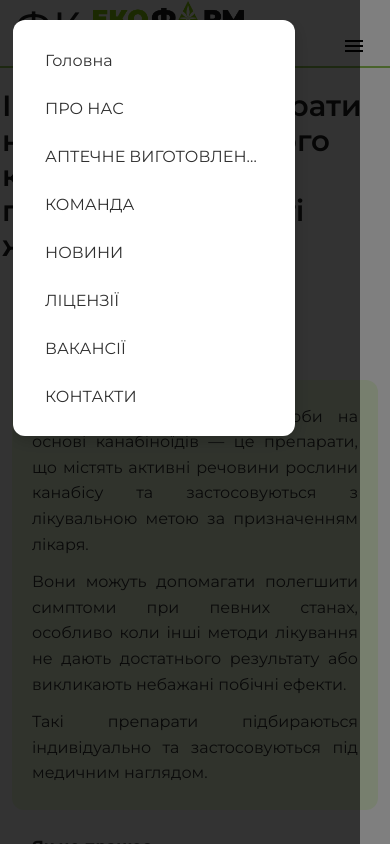
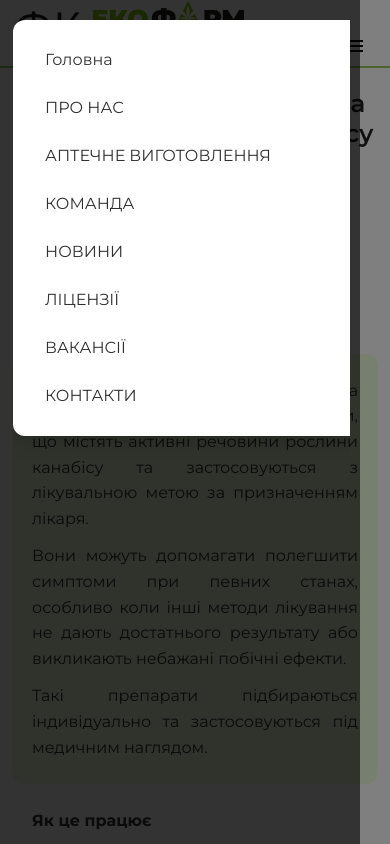
Before and after one commit to lowtab777/ecofarm-website, an Angular app: page /main-page in a window 390 px wide. Both pictures are taken after a click on the button "menu". Shown: the top 844 px of the page. Built offline with nearby package versions, Linux system fonts and the light colour scheme.

Commit message:
latest stable

```diff
--- a/src/app/app.component.html
+++ b/src/app/app.component.html
@@ -12,6 +12,7 @@
           <a
             *ngFor="let item of mobileNavItems"
             mat-list-item
+            class="mobile-menu-link"
             [routerLink]="item.path"
             (click)="snav.close()"
             >{{ item.mobileLabel || item.label }}</a
--- a/src/app/app.component.scss
+++ b/src/app/app.component.scss
@@ -35,7 +35,15 @@
   box-shadow: 0 4px 20px rgba(0,0,0,0.2);
   padding: 16px;
   width: 90%;
-  max-width: 250px;
+  max-width: 300px;
+}
+
+.mobile-menu-link {
+  white-space: normal;
+  word-break: break-word;
+  overflow-wrap: anywhere;
+  line-height: 1.3;
+  min-height: 48px;
 }
 
 
@@ -73,6 +81,11 @@
 }
 
 @media (max-width: 1000px) {
+  .sidenav-menu {
+    width: min(92vw, 320px);
+    max-width: 320px;
+  }
+
   .app-content {
     padding: 4rem 2px;
     margin: 0;
--- a/src/app/app.component.ts
+++ b/src/app/app.component.ts
@@ -23,7 +23,7 @@ import { NAV_ITEMS } from './navigation/nav-items';
 })
 export class AppComponent {
   @ViewChild('snav') sideNav!: MatSidenav;
-  readonly mobileNavItems = NAV_ITEMS;
+  public mobileNavItems = NAV_ITEMS;
 
   isMobileMenuOpened = false;
 
--- a/src/app/components/main-page/main-page.component.scss
+++ b/src/app/components/main-page/main-page.component.scss
@@ -117,8 +117,8 @@ ul {
     line-height: 1.05;
     width: 100%;
   }
-  .headline .main-text  { font-size: clamp(16px, 6.2vw, 28px); }
-  .headline .accent-text{ font-size: clamp(20px, 9.8vw, 36px); }
+  .headline .main-text  { font-size: clamp(21px, 8.6vw, 38px); }
+  .headline .accent-text{ font-size: clamp(30px, 13.2vw, 50px); }
 
   .headline span, .main-page-text, .single-text-block-green, .single-text-block-white {
     min-width: 0;
@@ -140,9 +140,10 @@ ul {
 
   .slogan { margin: 0 8px; font-size: 0; }
   .slogan h2 {
-    font-size: clamp(16px, 5.2vw, 20px);
+    font-size: clamp(14px, 4.4vw, 18px);
     line-height: 1.2;
     margin: 10px 0;
+    text-align: center;
   }
 
   .btn-primary { width: 100%; min-height: 44px; font-size: 15px; margin-top: 10px; }
@@ -187,11 +188,11 @@ ul {
     gap: 4px;
   }
   .headline .main-text {
-    font-size: clamp(18px, 6vw, 28px);
+    font-size: clamp(26px, 8.8vw, 44px);
     line-height: 1.1;
   }
   .headline .accent-text {
-    font-size: clamp(24px, 10vw, 40px);
+    font-size: clamp(34px, 14vw, 60px);
     line-height: 1.1;
   }
 
@@ -228,8 +229,8 @@ ul {
 
   .slogan {
     margin: 0 10px;
-    font-size: clamp(18px, 5vw, 24px);
-    text-align: left;
+    font-size: clamp(15px, 4.2vw, 19px);
+    text-align: center;
   }
 }
 
--- a/src/app/components/products-page/products-page.component.html
+++ b/src/app/components/products-page/products-page.component.html
@@ -1,8 +1,10 @@
 <div class="product-page-wrap">
   <app-content-section [extraClass]="'description'">
-    <div class="headline">
-      <span class="main-text">АПТЕЧНЕ</span>
-      <span class="accent-text">ВИГОТОВЛЕННЯ</span>
+    <div class="product-hero">
+      <h1 class="product-hero-title">Аптечне виготовлення</h1>
+      <p class="product-hero-subtitle">
+        Індивідуальне виготовлення лікарських засобів за призначенням лікаря.
+      </p>
     </div>
   </app-content-section>
 
--- a/src/app/components/products-page/products-page.component.scss
+++ b/src/app/components/products-page/products-page.component.scss
@@ -9,18 +9,30 @@
   display: flex;
   flex-direction: column;
   gap: 16px;
+  width: 100%;
+  box-sizing: border-box;
 
-  .description .headline {
-    margin: 0;
-    align-items: flex-start;
+  .description .product-hero {
+    max-width: 100%;
+    min-width: 0;
   }
 
-  .description .headline .main-text {
-    font-size: clamp(34px, 3.5vw, 56px);
+  .description .product-hero-title {
+    margin: 0 0 10px;
+    font-family: t.$font-family-base;
+    font-size: clamp(30px, 4vw, 48px);
+    font-weight: 500;
+    line-height: 1.1;
+    letter-spacing: 0.4px;
+    color: t.$color-text-primary;
+    overflow-wrap: anywhere;
   }
 
-  .description .headline .accent-text {
-    font-size: clamp(40px, 4.2vw, 72px);
+  .description .product-hero-subtitle {
+    margin: 0;
+    font-size: clamp(16px, 1.6vw, 20px);
+    line-height: 1.45;
+    color: t.$color-text-secondary;
   }
 
   app-content-section .section > div {
@@ -60,14 +72,16 @@
 @media (max-width: 600px) {
   .product-page-wrap {
     padding: 12px;
+    overflow-x: hidden;
     .section { padding: 16px; }
 
-    .description .headline .main-text {
-      font-size: clamp(22px, 7vw, 34px);
+    .description .product-hero-title {
+      font-size: clamp(24px, 8vw, 30px);
+      letter-spacing: 0;
     }
 
-    .description .headline .accent-text {
-      font-size: clamp(28px, 9vw, 42px);
+    .description .product-hero-subtitle {
+      font-size: clamp(15px, 4vw, 17px);
     }
 
     app-content-section .section > div {
```
